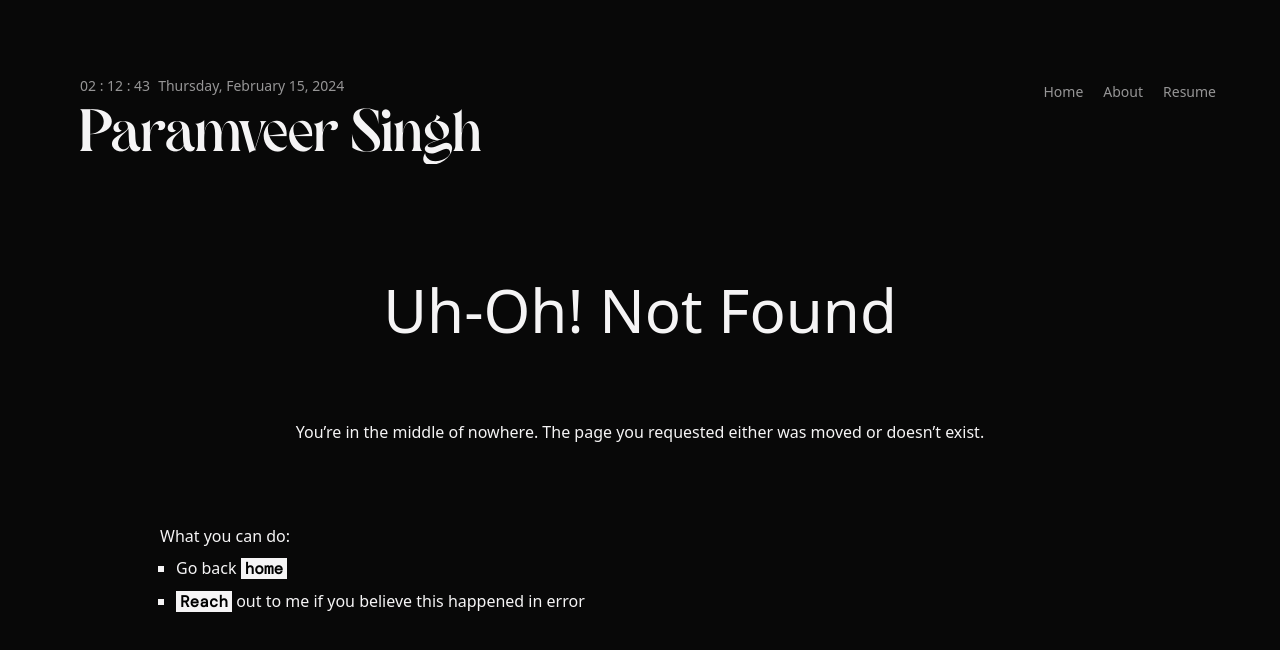
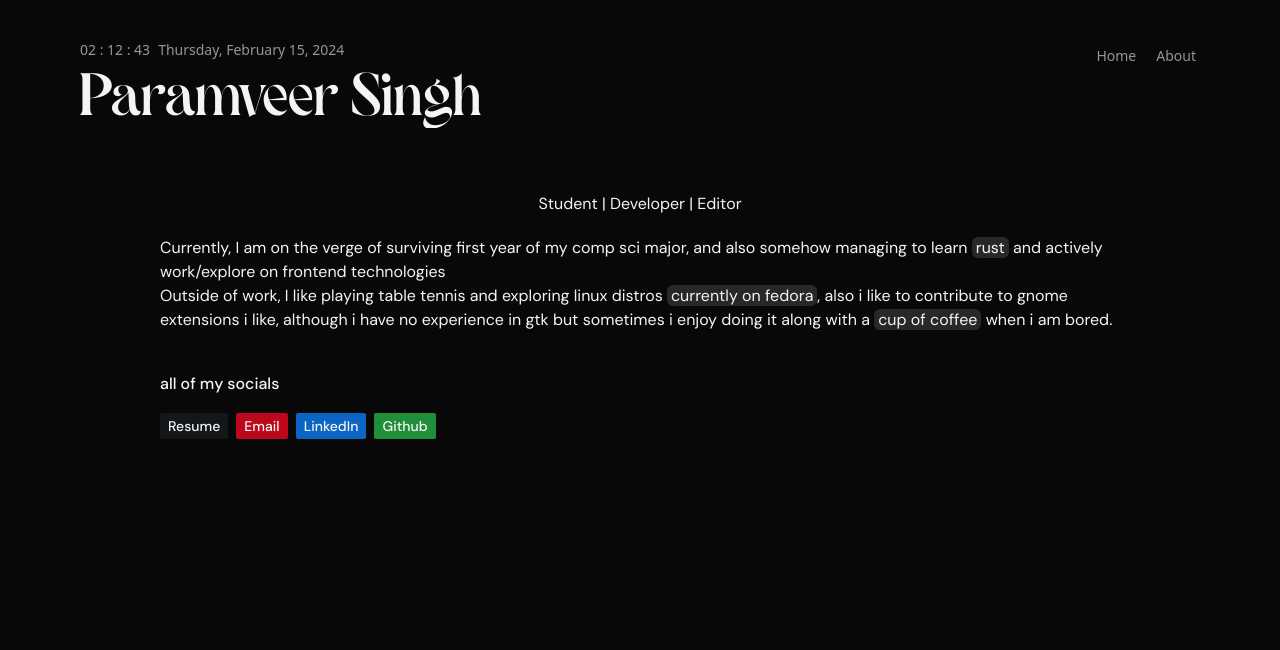
Before and after one commit to 1paramveer/portfolio, a Next.js app: page /about in a window 1280 px wide. Before the commit this address had no page. Shown: the top 650 px of the page. Built offline with nearby package versions, Linux system fonts and the light colour scheme.

Commit message:
refactoring most of the code and adding abotu page

```diff
--- a/app/About/page.jsx
+++ /dev/null
@@ -1,7 +0,0 @@
-import React from "react";
-
-function About() {
-  return <div>About</div>;
-}
-
-export default About;
--- /dev/null
+++ b/app/about/page.jsx
@@ -0,0 +1,78 @@
+import React from "react";
+import Link from "next/link";
+
+function About() {
+  return (
+    <div className="h-full w-full flex justify-center mb-10">
+      <div className="w-3/4 h-full font-dmSans flex flex-col pt-16">
+        <div className="w-full">
+          <div className="w-full flex justify-center items-center mb-5">
+            <p>Student | Developer | Editor</p>
+          </div>
+
+          <p>
+            Currently, I am on the verge of surviving first year of my comp sci
+            major, and also somehow managing to learn{" "}
+            <span className="bg-tblack rounded-md px-1 font-dnMono">rust</span>{" "}
+            and actively work/explore on frontend technologies
+          </p>
+          <p>
+            Outside of work, I like playing table tennis and exploring linux
+            distros{" "}
+            <span className="bg-tblack rounded-md px-1 font-dnMono">
+              currently on fedora
+            </span>
+            , also i like to contribute to gnome extensions i like, although i
+            have no experience in gtk but sometimes i enjoy doing it along with
+            a{" "}
+            <span className="bg-tblack rounded-md px-1 font-dnMono">
+              cup of coffee
+            </span>{" "}
+            when i am bored.
+          </p>
+        </div>
+
+        <div className="flex flex-col mt-10 font-dmSans font-medium">
+          <p className="mr-5">all of my socials</p>
+          <div className="flex max-sm:flex-col mt-5 text-sm">
+            <div className="mb-5">
+              <Link
+                href="/resume.pdf"
+                target="_blank"
+                className="rounded-sm px-2 py-1 mr-2 bg-[#14171a] hover:opacity-90 active:opacity-80"
+              >
+                Resume
+              </Link>
+              <a
+                href="mailto:paramsingh1205@hotmail.com"
+                target="_blank"
+                className="rounded-sm px-2 py-1 mr-2 bg-[#bd081c] hover:opacity-90 active:opacity-80"
+              >
+                Email
+              </a>
+            </div>
+
+            <div className="">
+              <a
+                href="https://www.linkedin.com/in/1paramveer/"
+                target="_blank"
+                className="rounded-sm px-2 py-1 mr-2 bg-[#0a66c2] hover:opacity-90 active:opacity-80"
+              >
+                LinkedIn
+              </a>
+              <a
+                href="https://github.com/1paramveer"
+                target="_blank"
+                className="rounded-sm px-2 py-1 mr-2 bg-[#208f3a] hover:opacity-90 active:opacity-80"
+              >
+                Github
+              </a>
+            </div>
+          </div>
+        </div>
+      </div>
+    </div>
+  );
+}
+
+export default About;
--- a/app/layout.js
+++ b/app/layout.js
@@ -14,17 +14,19 @@ export const metadata = {
 export default function RootLayout({ children }) {
   return (
     <html lang="en">
-      <body
-        className={`${inter.variable} ${sonder.variable} ${dm_mono.variable} ${dm_sans.variable} flex flex-col overflow-hidden fixed h-full w-full`}
-      >
-        <Cursor />
-        <SmoothScroll>
-          <HamburgerMenu />
+      <SmoothScroll>
+        <body
+          className={`${inter.variable} ${sonder.variable} ${dm_mono.variable} ${dm_sans.variable} `}
+        >
+          <Cursor />
+          <div className="-mt-16 z-[10] fixed w-full flex justify-end">
+            <HamburgerMenu />
+          </div>
           <Navbar />
-          <div className="flex-1">{children}</div>
+          <div className="">{children}</div>
           <Footer />
-        </SmoothScroll>
-      </body>
+        </body>
+      </SmoothScroll>
     </html>
   );
 }
--- a/app/page.jsx
+++ b/app/page.jsx
@@ -9,13 +9,14 @@ const Page = () => {
       y: "0%",
       duration: 1,
       stagger: 0.1,
-      delay: 0.2,
+      delay: 0.1,
       ease: "power2.out",
     });
   }, []);
 
   return (
     <div className="w-2/4 h-full flex flex-col justify-end max-md:justify-center p-20 max-sm:p-10 max-lg:w-full max-md:pb-0 text-twhite">
+      <div className="flex-1"></div>
       <div className="overflow-hidden">
         <p className="text-split-work translate-y-[115%] font-dmMono mb-2 opacity-60">
           Work
--- a/components/Footer.jsx
+++ b/components/Footer.jsx
@@ -15,7 +15,7 @@ const Footer = () => {
   });
 
   return (
-    <div className="overflow-hidden opacity-60 hidden justify-end max-md:flex max-sm:justify-center max-sm:text-[14px] mb-10 sm:mr-10">
+    <div className="w-full overflow-hidden opacity-60 hidden max-md:flex justify-center max-sm:text-[14px] mb-10 sm:mr-10 mt-5">
       <p className="text-split-time translate-y-full">
         <Clock />
       </p>
--- a/components/HamburgerMenu.jsx
+++ b/components/HamburgerMenu.jsx
@@ -71,25 +71,11 @@ function HamburgerMenu() {
             </div>
             <div className="overflow-hidden flex">
               <Link
-                href="/About"
+                href="/about"
                 onClick={closeMenu}
                 className="text-split-menu-items -translate-y-full font-sonder text-[#000000] text-4xl mb-5 w-36"
               >
                 About
-              </Link>
-              <div className="overflow-hidden -mt-[6px]">
-                <div className="text-split-menu-items -translate-y-full pt-1">
-                  <RedirectIcon />
-                </div>
-              </div>
-            </div>
-            <div className="overflow-hidden flex">
-              <Link
-                href="/resume.pdf"
-                target="_blank"
-                className="text-split-menu-items -translate-y-full font-sonder text-[#000000] text-4xl mb-5 w-36"
-              >
-                Resume
               </Link>
               <div className="overflow-hidden -mt-[6px]">
                 <div className="text-split-menu-items -translate-y-full pt-1">
--- a/components/Navbar.jsx
+++ b/components/Navbar.jsx
@@ -16,7 +16,7 @@ const Navbar = () => {
   }, []);
 
   return (
-    <nav className="flex justify-between max-md:justify-center items-center h-1/4 px-20 max-sm:px-3 text-sm">
+    <nav className="flex justify-between max-md:justify-center items-center h-1/4 px-20 max-sm:px-3 text-sm max-md:mt-16">
       <div className="mt-10 max-sm:mt-3 overflow-hidden">
         <div className="overflow-hidden">
           <div className="text-split-nav translate-y-full opacity-60 max-md:hidden flex">
@@ -50,17 +50,10 @@ const Navbar = () => {
           Home
         </Link>
         <Link
-          href="/About"
+          href="/about"
           className="text-split-nav translate-y-full reduce-cursor opacity-60 duration-200 hover:opacity-100 mr-5"
         >
           About
-        </Link>
-        <Link
-          href="/resume.pdf"
-          target="_blank"
-          className="text-split-nav translate-y-full reduce-cursor opacity-60 duration-200 hover:opacity-100"
-        >
-          Resume
         </Link>
       </div>
     </nav>
--- a/package.json
+++ b/package.json
@@ -9,6 +9,7 @@
     "lint": "next lint"
   },
   "dependencies": {
+    "@gsap/react": "^2.1.0",
     "@studio-freight/react-lenis": "^0.0.43",
     "gsap": "^3.12.5",
     "hamburger-react": "^2.5.0",
```
Also changed, not shown: 1 other file (tests, documents, lock files or other folders).
